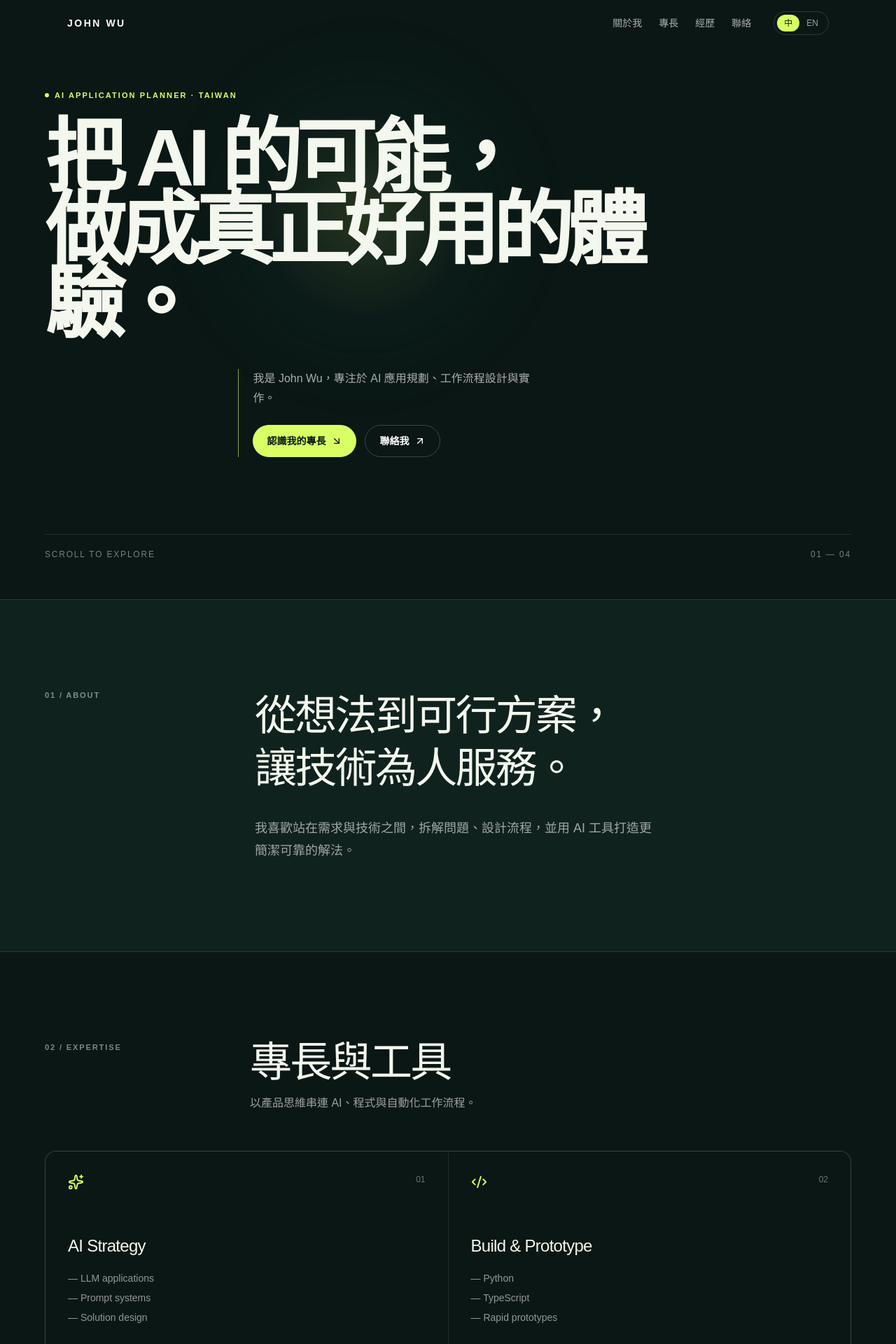
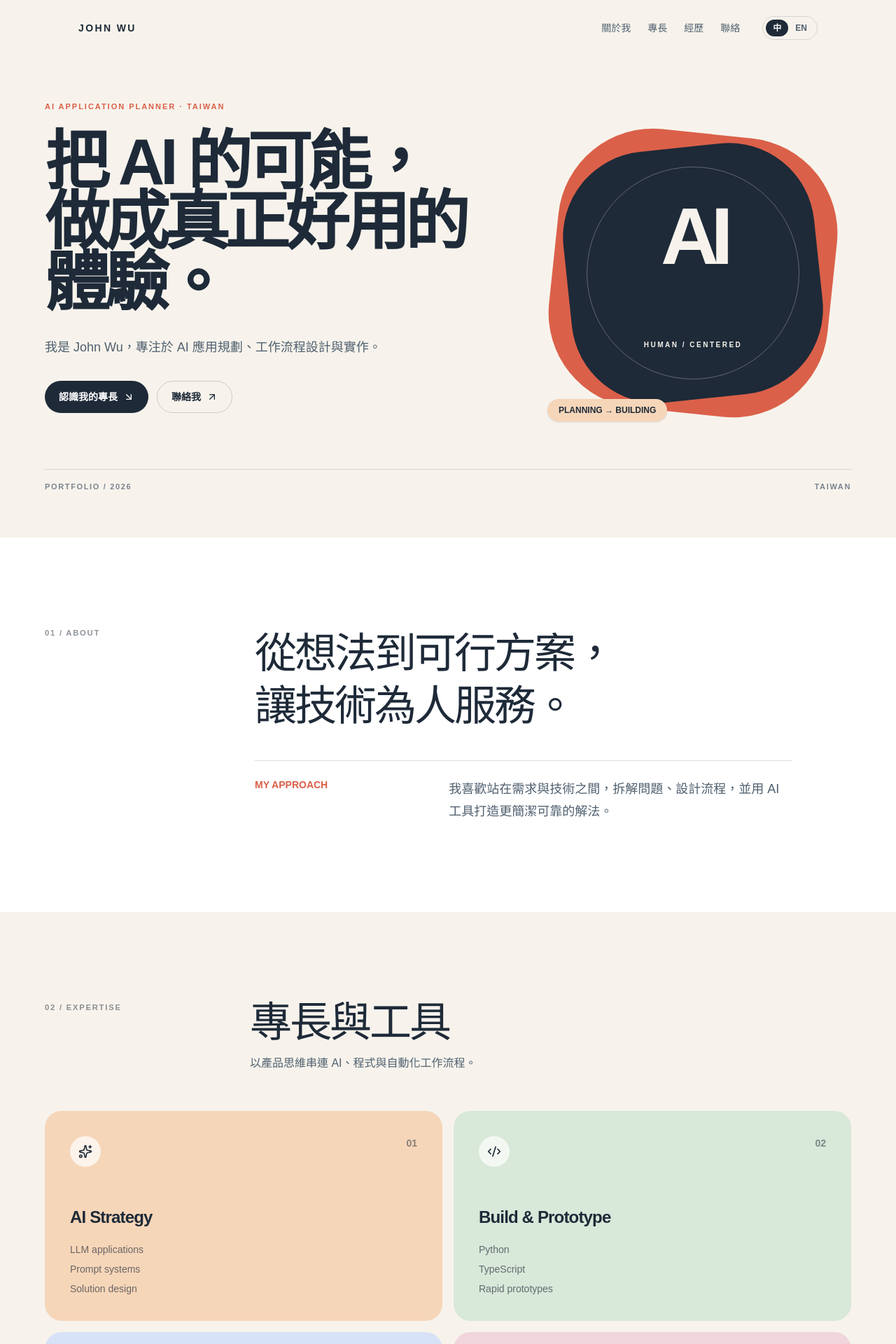
Before and after one commit to Einosensokami/self, a Next.js app: page / in a window 1280 px wide. Shown: the top 1920 px of the page at 70% size. Built offline with nearby package versions, Linux system fonts and the light colour scheme.

Commit message:
Refine portfolio visual design
Merged after successful production build verification.

```diff
--- a/app/globals.css
+++ b/app/globals.css
@@ -1,11 +1,8 @@
 @import "tailwindcss";
 
-:root { --background: #0b1715; --foreground: #f4f7ee; }
+:root { --background: #f7f3ec; --foreground: #1e2a38; }
 * { box-sizing: border-box; }
 html { scroll-behavior: smooth; background: var(--background); }
 body { margin: 0; background: var(--background); color: var(--foreground); font-family: Arial, "Noto Sans TC", sans-serif; }
-::selection { background: #d9ff64; color: #0b1715; }
-.section-label { font-size: .7rem; font-weight: 700; letter-spacing: .16em; color: rgb(244 247 238 / .5); }
-.hero-orbit { background: radial-gradient(circle, rgb(217 255 100 / .15) 0, rgb(20 58 47 / .16) 35%, transparent 68%); filter: blur(4px); }
-@media (prefers-reduced-motion: no-preference) { .hero-orbit { animation: breathe 8s ease-in-out infinite; } }
-@keyframes breathe { 50% { transform: translate(-50%, -50%) scale(1.12); opacity: .75; } }
+::selection { background: #db6049; color: white; }
+.section-label { font-size: .7rem; font-weight: 700; letter-spacing: .16em; color: rgb(30 42 56 / .5); }
--- a/components/lang-toggle.tsx
+++ b/components/lang-toggle.tsx
@@ -7,14 +7,5 @@ const labels: Record<Lang, string> = { zh: "中", en: "EN" };
 
 export function LangToggle() {
   const { lang, setLang } = useLang();
-
-  return (
-    <div role="group" aria-label="Language switcher" className="flex rounded-full border border-white/15 p-1 text-xs font-medium">
-      {supportedLangs.map((code) => (
-        <button key={code} type="button" aria-pressed={lang === code} onClick={() => setLang(code)} className={`rounded-full px-2.5 py-1 transition ${lang === code ? "bg-[#d9ff64] text-[#0b1715]" : "text-white/60 hover:text-white"}`}>
-          {labels[code]}
-        </button>
-      ))}
-    </div>
-  );
+  return <div role="group" aria-label="Language switcher" className="flex rounded-full border border-[#1e2a38]/15 p-1 text-xs font-semibold">{supportedLangs.map((code) => <button key={code} type="button" aria-pressed={lang === code} onClick={() => setLang(code)} className={`rounded-full px-2.5 py-1 transition ${lang === code ? "bg-[#1e2a38] text-white" : "text-[#50606f] hover:text-[#1e2a38]"}`}>{labels[code]}</button>)}</div>;
 }
--- a/components/section-grid-page.tsx
+++ b/components/section-grid-page.tsx
@@ -4,10 +4,10 @@ import { ArrowDownRight, ArrowUpRight, Bot, Code2, Mail, Network, Sparkles } fro
 import { useLang } from "@/components/lang-provider";
 
 const capabilities = [
-  { icon: Sparkles, title: "AI Strategy", items: ["LLM applications", "Prompt systems", "Solution design"] },
-  { icon: Code2, title: "Build & Prototype", items: ["Python", "TypeScript", "Rapid prototypes"] },
-  { icon: Network, title: "Automation", items: ["n8n workflows", "AI agents", "Knowledge systems"] },
-  { icon: Bot, title: "Product Thinking", items: ["Requirements", "User flows", "Cross-domain communication"] },
+  { icon: Sparkles, title: "AI Strategy", items: ["LLM applications", "Prompt systems", "Solution design"], shade: "bg-[#f6d6b9]" },
+  { icon: Code2, title: "Build & Prototype", items: ["Python", "TypeScript", "Rapid prototypes"], shade: "bg-[#d8e8d9]" },
+  { icon: Network, title: "Automation", items: ["n8n workflows", "AI agents", "Knowledge systems"], shade: "bg-[#d8e2f6]" },
+  { icon: Bot, title: "Product Thinking", items: ["Requirements", "User flows", "Cross-domain communication"], shade: "bg-[#f0d5dd]" },
 ];
 
 export function SectionGridPage() {
@@ -17,49 +17,37 @@ export function SectionGridPage() {
     { period: t["experience.e2.period"], role: t["experience.e2.role"], org: t["experience.e2.org"], desc: t["experience.e2.desc"] },
   ];
 
-  return <div id="top" className="overflow-hidden bg-[#0b1715] text-[#f4f7ee]">
+  return <div id="top" className="overflow-hidden bg-[#f7f3ec] text-[#1e2a38]">
     <main>
-      <section className="relative isolate min-h-screen px-5 pb-14 pt-32 sm:px-8 lg:px-12">
-        <div className="hero-orbit absolute left-1/2 top-1/2 -z-10 h-[36rem] w-[36rem] -translate-x-1/2 -translate-y-1/2 rounded-full" />
-        <div className="mx-auto flex min-h-[calc(100vh-8rem)] max-w-6xl flex-col justify-between">
-          <div className="max-w-5xl">
-            <p className="mb-7 flex items-center gap-2 text-[11px] font-semibold tracking-[0.19em] text-[#d9ff64]"><span className="h-1.5 w-1.5 rounded-full bg-[#d9ff64]" />{t["hero.eyebrow"]}</p>
-            <h1 className="max-w-5xl whitespace-pre-line text-[clamp(3.4rem,9vw,8.4rem)] font-semibold leading-[0.91] tracking-[-0.075em]">{t["hero.title"]}</h1>
-            <div className="mt-10 flex flex-col gap-6 border-l border-[#d9ff64]/60 pl-5 sm:ml-[27%] sm:max-w-md">
-              <p className="text-base leading-7 text-white/65">{t["hero.subtitle"]}</p>
-              <div className="flex flex-wrap gap-3">
-                <a href="#skills" className="inline-flex items-center gap-2 rounded-full bg-[#d9ff64] px-5 py-3 text-sm font-semibold text-[#0b1715] transition hover:bg-white">{t["hero.ctaPrimary"]}<ArrowDownRight size={16} /></a>
-                <a href="#contact" className="inline-flex items-center gap-2 rounded-full border border-white/20 px-5 py-3 text-sm font-semibold text-white transition hover:border-[#d9ff64] hover:text-[#d9ff64]">{t["hero.ctaSecondary"]}<ArrowUpRight size={16} /></a>
-              </div>
+      <section className="relative px-5 pb-16 pt-28 sm:px-8 lg:px-12 lg:pt-36">
+        <div className="mx-auto grid max-w-6xl items-end gap-12 lg:grid-cols-12">
+          <div className="lg:col-span-7">
+            <p className="mb-7 text-[11px] font-bold tracking-[0.18em] text-[#db6049]">{t["hero.eyebrow"]}</p>
+            <h1 className="max-w-3xl whitespace-pre-line text-[clamp(3.5rem,7.2vw,7rem)] font-semibold leading-[.94] tracking-[-0.07em]">{t["hero.title"]}</h1>
+            <p className="mt-8 max-w-xl text-lg leading-8 text-[#50606f]">{t["hero.subtitle"]}</p>
+            <div className="mt-8 flex flex-wrap gap-3">
+              <a href="#skills" className="inline-flex items-center gap-2 rounded-full bg-[#1e2a38] px-5 py-3 text-sm font-semibold text-white transition hover:bg-[#db6049]">{t["hero.ctaPrimary"]}<ArrowDownRight size={16} /></a>
+              <a href="#contact" className="inline-flex items-center gap-2 rounded-full border border-[#1e2a38]/20 px-5 py-3 text-sm font-semibold transition hover:border-[#1e2a38]">{t["hero.ctaSecondary"]}<ArrowUpRight size={16} /></a>
             </div>
           </div>
-          <div className="mt-16 flex items-end justify-between border-t border-white/10 pt-5 text-xs uppercase tracking-[0.15em] text-white/45"><span>Scroll to explore</span><span>01 — 04</span></div>
+          <div className="relative mx-auto aspect-square w-full max-w-[25rem] lg:col-span-5">
+            <div className="absolute inset-0 rotate-6 rounded-[34%] bg-[#db6049]" />
+            <div className="absolute inset-5 -rotate-6 rounded-[34%] bg-[#1e2a38]" />
+            <div className="absolute inset-12 grid place-items-center rounded-full border border-[#f7f3ec]/30 text-center text-[#f7f3ec]"><span className="text-[clamp(4rem,9vw,7.5rem)] font-semibold leading-none tracking-[-.1em]">AI</span><span className="mt-2 block text-[10px] font-bold tracking-[.25em]">HUMAN / CENTERED</span></div>
+            <span className="absolute -bottom-3 -left-2 rounded-full bg-[#f6d6b9] px-4 py-2 text-xs font-bold shadow-sm">PLANNING → BUILDING</span>
+          </div>
         </div>
+        <div className="mx-auto mt-20 flex max-w-6xl justify-between border-t border-[#1e2a38]/15 pt-4 text-[11px] font-bold tracking-[.15em] text-[#7a8490]"><span>PORTFOLIO / 2026</span><span>TAIWAN</span></div>
       </section>
 
-      <section id="about" className="border-y border-white/10 bg-[#10221e] px-5 py-24 sm:px-8 lg:px-12 lg:py-32">
-        <div className="mx-auto grid max-w-6xl gap-12 lg:grid-cols-12">
-          <p className="section-label lg:col-span-3">{t["about.label"]}</p>
-          <div className="lg:col-span-9"><h2 className="max-w-4xl whitespace-pre-line text-4xl font-medium leading-tight tracking-[-0.045em] sm:text-6xl">{t["about.title"]}</h2><p className="mt-8 max-w-xl text-lg leading-8 text-white/60">{t["about.body"]}</p></div>
-        </div>
-      </section>
+      <section id="about" className="bg-white px-5 py-24 sm:px-8 lg:px-12 lg:py-32"><div className="mx-auto grid max-w-6xl gap-12 lg:grid-cols-12"><p className="section-label lg:col-span-3">{t["about.label"]}</p><div className="lg:col-span-9"><h2 className="max-w-4xl whitespace-pre-line text-4xl font-medium leading-tight tracking-[-.05em] sm:text-6xl">{t["about.title"]}</h2><div className="mt-10 grid max-w-3xl gap-8 border-t border-[#1e2a38]/15 pt-6 sm:grid-cols-[1fr_2fr]"><span className="text-sm font-semibold text-[#db6049]">MY APPROACH</span><p className="text-lg leading-8 text-[#50606f]">{t["about.body"]}</p></div></div></div></section>
 
-      <section id="skills" className="px-5 py-24 sm:px-8 lg:px-12 lg:py-32">
-        <div className="mx-auto max-w-6xl"><div className="mb-14 grid gap-5 lg:grid-cols-12"><p className="section-label lg:col-span-3">{t["skills.label"]}</p><div className="lg:col-span-9"><h2 className="text-4xl font-medium tracking-[-0.045em] sm:text-6xl">{t["skills.title"]}</h2><p className="mt-4 text-white/60">{t["skills.subtitle"]}</p></div></div>
-          <div className="grid gap-px overflow-hidden rounded-2xl border border-white/10 bg-white/10 sm:grid-cols-2">
-            {capabilities.map(({ icon: Icon, title, items }, index) => <article key={title} className="group min-h-64 bg-[#0b1715] p-6 transition hover:bg-[#16332b] sm:p-8"><div className="flex justify-between"><Icon size={23} className="text-[#d9ff64]" /><span className="text-xs text-white/40">0{index + 1}</span></div><h3 className="mt-16 text-2xl font-medium tracking-[-0.03em]">{title}</h3><ul className="mt-5 space-y-2 text-sm text-white/55">{items.map((item) => <li key={item}>— {item}</li>)}</ul></article>)}
-          </div>
-        </div>
-      </section>
+      <section id="skills" className="px-5 py-24 sm:px-8 lg:px-12 lg:py-32"><div className="mx-auto max-w-6xl"><div className="grid gap-5 lg:grid-cols-12"><p className="section-label lg:col-span-3">{t["skills.label"]}</p><div className="lg:col-span-9"><h2 className="text-4xl font-medium tracking-[-.05em] sm:text-6xl">{t["skills.title"]}</h2><p className="mt-4 text-[#50606f]">{t["skills.subtitle"]}</p></div></div><div className="mt-14 grid gap-4 sm:grid-cols-2">{capabilities.map(({ icon: Icon, title, items, shade }, index) => <article key={title} className={`${shade} rounded-3xl p-7 sm:p-9`}><div className="flex items-start justify-between"><span className="grid h-11 w-11 place-items-center rounded-full bg-white/70"><Icon size={20} /></span><span className="text-sm font-semibold text-[#1e2a38]/50">0{index + 1}</span></div><h3 className="mt-14 text-2xl font-semibold tracking-[-.035em]">{title}</h3><ul className="mt-5 space-y-2 text-sm text-[#1e2a38]/65">{items.map((item) => <li key={item}>{item}</li>)}</ul></article>)}</div></div></section>
 
-      <section id="experience" className="bg-[#d9ff64] px-5 py-24 text-[#0b1715] sm:px-8 lg:px-12 lg:py-32">
-        <div className="mx-auto max-w-6xl"><div className="grid gap-5 lg:grid-cols-12"><p className="section-label text-[#0b1715]/60 lg:col-span-3">{t["experience.label"]}</p><h2 className="text-4xl font-medium tracking-[-0.045em] sm:text-6xl lg:col-span-9">{t["experience.title"]}</h2></div>
-          <ol className="mt-16 border-t border-[#0b1715]/20">{experiences.map((item, index) => <li key={item.role} className="grid gap-4 border-b border-[#0b1715]/20 py-8 md:grid-cols-12"><p className="text-sm font-medium md:col-span-2">{item.period}</p><div className="md:col-span-6"><h3 className="text-xl font-semibold tracking-[-0.03em]">{item.role}</h3><p className="mt-2 text-sm text-[#0b1715]/65">{item.org}</p></div><p className="text-sm leading-6 text-[#0b1715]/70 md:col-span-4">{item.desc}</p><span className="hidden text-right text-sm md:block">0{index + 1}</span></li>)}</ol>
-        </div>
-      </section>
+      <section id="experience" className="bg-[#1d6971] px-5 py-24 text-[#f7f3ec] sm:px-8 lg:px-12 lg:py-32"><div className="mx-auto max-w-6xl"><div className="grid gap-5 lg:grid-cols-12"><p className="section-label text-[#f7f3ec]/60 lg:col-span-3">{t["experience.label"]}</p><h2 className="text-4xl font-medium tracking-[-.05em] sm:text-6xl lg:col-span-9">{t["experience.title"]}</h2></div><ol className="mt-16 border-t border-white/25">{experiences.map((item, index) => <li key={item.role} className="grid gap-4 border-b border-white/25 py-8 md:grid-cols-12"><p className="text-sm font-semibold md:col-span-2">{item.period}</p><div className="md:col-span-6"><h3 className="text-xl font-semibold tracking-[-.03em]">{item.role}</h3><p className="mt-2 text-sm text-white/65">{item.org}</p></div><p className="text-sm leading-6 text-white/75 md:col-span-4">{item.desc}</p><span className="hidden text-right text-sm text-white/50 md:block">0{index + 1}</span></li>)}</ol></div></section>
 
-      <section id="contact" className="px-5 py-24 sm:px-8 lg:px-12 lg:py-32"><div className="mx-auto max-w-6xl"><p className="section-label">{t["contact.label"]}</p><div className="mt-14 grid gap-10 lg:grid-cols-12"><div className="lg:col-span-8"><h2 className="max-w-3xl text-5xl font-medium tracking-[-0.06em] sm:text-7xl">{t["contact.title"]}</h2><p className="mt-7 max-w-lg text-lg leading-8 text-white/60">{t["contact.body"]}</p></div><a href="mailto:buw8683@gmail.com" className="group flex h-fit items-center justify-between rounded-2xl bg-white px-6 py-5 text-sm font-semibold text-[#0b1715] transition hover:bg-[#d9ff64] lg:col-span-4">{t["contact.cta"]}<Mail size={19} className="transition group-hover:-translate-y-1 group-hover:translate-x-1" /></a></div></div></section>
+      <section id="contact" className="bg-[#db6049] px-5 py-24 text-[#1e2a38] sm:px-8 lg:px-12 lg:py-32"><div className="mx-auto max-w-6xl"><p className="section-label text-[#1e2a38]/60">{t["contact.label"]}</p><div className="mt-14 grid gap-10 lg:grid-cols-12"><div className="lg:col-span-8"><h2 className="max-w-3xl text-5xl font-semibold tracking-[-.065em] sm:text-7xl">{t["contact.title"]}</h2><p className="mt-7 max-w-lg text-lg leading-8 text-[#1e2a38]/75">{t["contact.body"]}</p></div><a href="mailto:buw8683@gmail.com" className="group flex h-fit items-center justify-between rounded-full bg-[#1e2a38] px-6 py-5 text-sm font-semibold text-white transition hover:bg-white hover:text-[#1e2a38] lg:col-span-4">{t["contact.cta"]}<Mail size={19} className="transition group-hover:-translate-y-1 group-hover:translate-x-1" /></a></div></div></section>
     </main>
-    <footer className="border-t border-white/10 px-5 py-6 text-xs text-white/40 sm:px-8 lg:px-12"><div className="mx-auto flex max-w-6xl justify-between"><span>© {new Date().getFullYear()} JOHN WU</span><span>{t["footer.note"]}</span></div></footer>
+    <footer className="bg-[#1e2a38] px-5 py-6 text-xs text-white/55 sm:px-8 lg:px-12"><div className="mx-auto flex max-w-6xl justify-between"><span>© {new Date().getFullYear()} JOHN WU</span><span>{t["footer.note"]}</span></div></footer>
   </div>;
 }
--- a/components/section-header.tsx
+++ b/components/section-header.tsx
@@ -10,25 +10,5 @@ const nav = ["about", "skills", "experience", "contact"] as const;
 export function SectionHeader() {
   const { t } = useLang();
   const [open, setOpen] = useState(false);
-
-  return (
-    <header className="fixed inset-x-0 top-0 z-50">
-      <div className="mx-auto mt-4 flex max-w-6xl items-center justify-between px-5 sm:px-8">
-        <a href="#top" className="text-sm font-bold tracking-[0.18em] text-white">{t.brand.toUpperCase()}</a>
-        <div className="hidden items-center gap-8 md:flex">
-          <nav className="flex gap-6 text-sm text-white/65">
-            {nav.map((item) => <a key={item} href={`#${item}`} className="transition hover:text-[#d9ff64]">{t[`nav.${item}`]}</a>)}
-          </nav>
-          <LangToggle />
-        </div>
-        <div className="flex items-center gap-3 md:hidden">
-          <LangToggle />
-          <button type="button" aria-label={open ? "Close menu" : "Open menu"} aria-expanded={open} onClick={() => setOpen(!open)} className="text-white"><>{open ? <X size={21} /> : <Menu size={21} />}</></button>
-        </div>
-      </div>
-      {open && <nav className="mx-5 mt-3 rounded-2xl border border-white/10 bg-[#10221e]/95 p-5 shadow-2xl backdrop-blur md:hidden">
-        {nav.map((item) => <a key={item} href={`#${item}`} onClick={() => setOpen(false)} className="block border-b border-white/10 py-3 text-sm text-white last:border-0">{t[`nav.${item}`]}</a>)}
-      </nav>}
-    </header>
-  );
+  return <header className="absolute inset-x-0 top-0 z-50"><div className="mx-auto flex h-20 max-w-6xl items-center justify-between px-5 sm:px-8 lg:px-12"><a href="#top" className="text-sm font-bold tracking-[.17em]">{t.brand.toUpperCase()}</a><div className="hidden items-center gap-8 md:flex"><nav className="flex gap-6 text-sm text-[#50606f]">{nav.map((item) => <a key={item} href={`#${item}`} className="transition hover:text-[#db6049]">{t[`nav.${item}`]}</a>)}</nav><LangToggle /></div><div className="flex items-center gap-3 md:hidden"><LangToggle /><button type="button" aria-label={open ? "Close menu" : "Open menu"} aria-expanded={open} onClick={() => setOpen(!open)}><>{open ? <X size={21} /> : <Menu size={21} />}</></button></div></div>{open && <nav className="mx-5 rounded-2xl border border-[#1e2a38]/10 bg-white p-5 shadow-xl md:hidden">{nav.map((item) => <a key={item} href={`#${item}`} onClick={() => setOpen(false)} className="block border-b border-[#1e2a38]/10 py-3 text-sm last:border-0">{t[`nav.${item}`]}</a>)}</nav>}</header>;
 }
```
